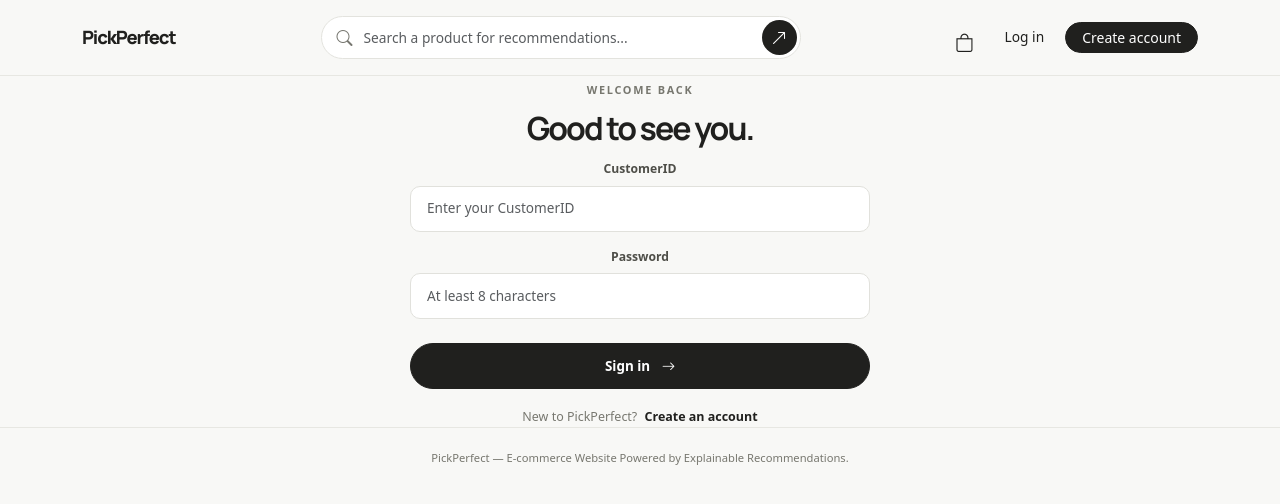
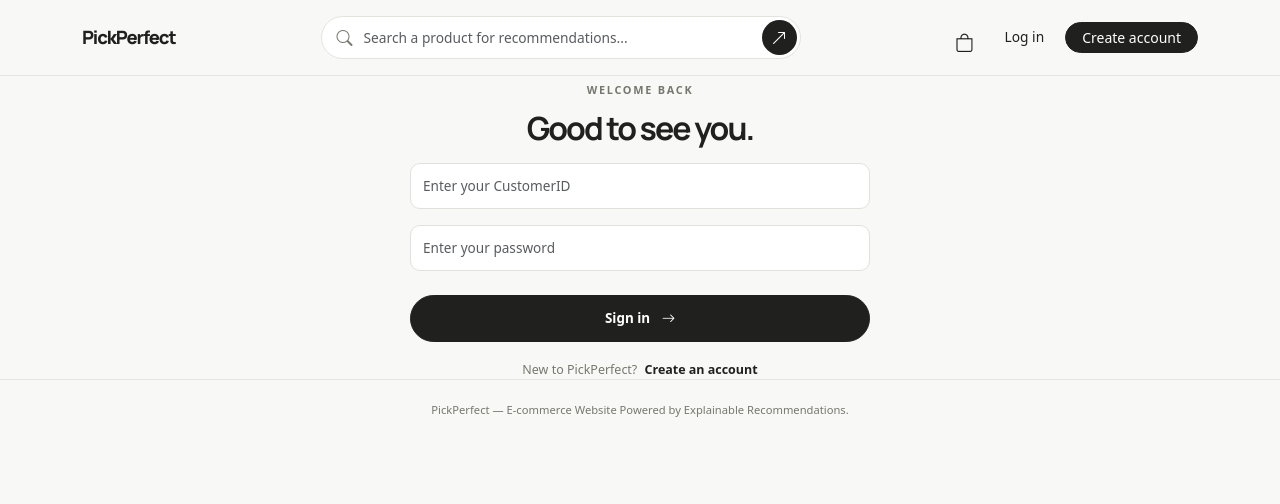
Before and after one commit to ujjwalkumar14b/Recommendation, a React (Vite) app in the folder frontend/: page /login in a window 1280 px wide. Shown: the top 504 px of the page. Built offline with nearby package versions, Linux system fonts and the light colour scheme.

Commit message:
Refactor Login form inputs for cleaner structure

```diff
--- a/frontend/src/pages/Login.jsx
+++ b/frontend/src/pages/Login.jsx
@@ -32,30 +32,9 @@ export default function Login() {
         <h1>Good to see you.</h1>
         {error && <div className="alert alert-danger py-2">{error}</div>}
         <form onSubmit={submit}>
-          <label className="form-label" htmlFor="login-customer-id">CustomerID</label>
-          <input
-            id="login-customer-id"
-            className="form-control form-control-lg auth-input"
-            type="number"
-            min="1"
-            step="1"
-            autoComplete="username"
-            placeholder="Enter your CustomerID"
-            value={customerId}
-            onChange={(event) => setCustomerId(event.target.value)}
-            required
-          />
-          <label className="form-label mt-3" htmlFor="login-password">Password</label>
-          <input
-            id="login-password"
-            className="form-control form-control-lg auth-input"
-            type="password"
-            autoComplete="current-password"
-            placeholder="At least 8 characters"
-            value={password}
-            onChange={(event) => setPassword(event.target.value)}
-            required
-          />
+          <input className="mt-3 form-control auth-input" type="number" name="customerId" autoComplete="username" value={customerId} onChange={(event) => setCustomerId(event.target.value)} placeholder="Enter your CustomerID" required />
+          <input className="mt-3 form-control auth-input" type="password" name="password" autoComplete="current-password" value={password} onChange={(event) => setPassword(event.target.value)} placeholder="Enter your password" required />
+
           <button className="btn btn-dark btn-pill w-100 mt-4" disabled={busy}>
             {busy ? "Signing in…" : "Sign in"} <i className="bi bi-arrow-right ms-2" />
           </button>
```
